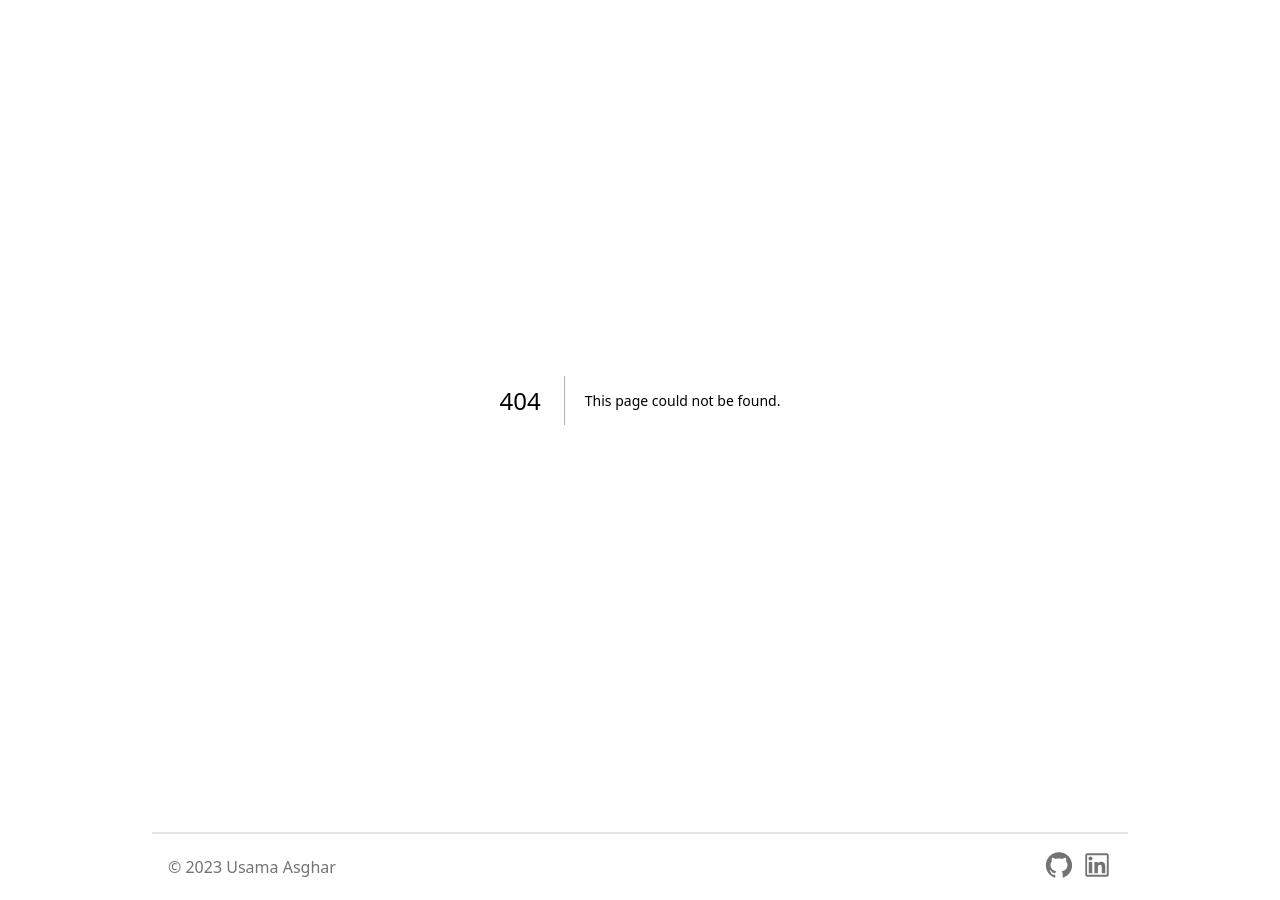
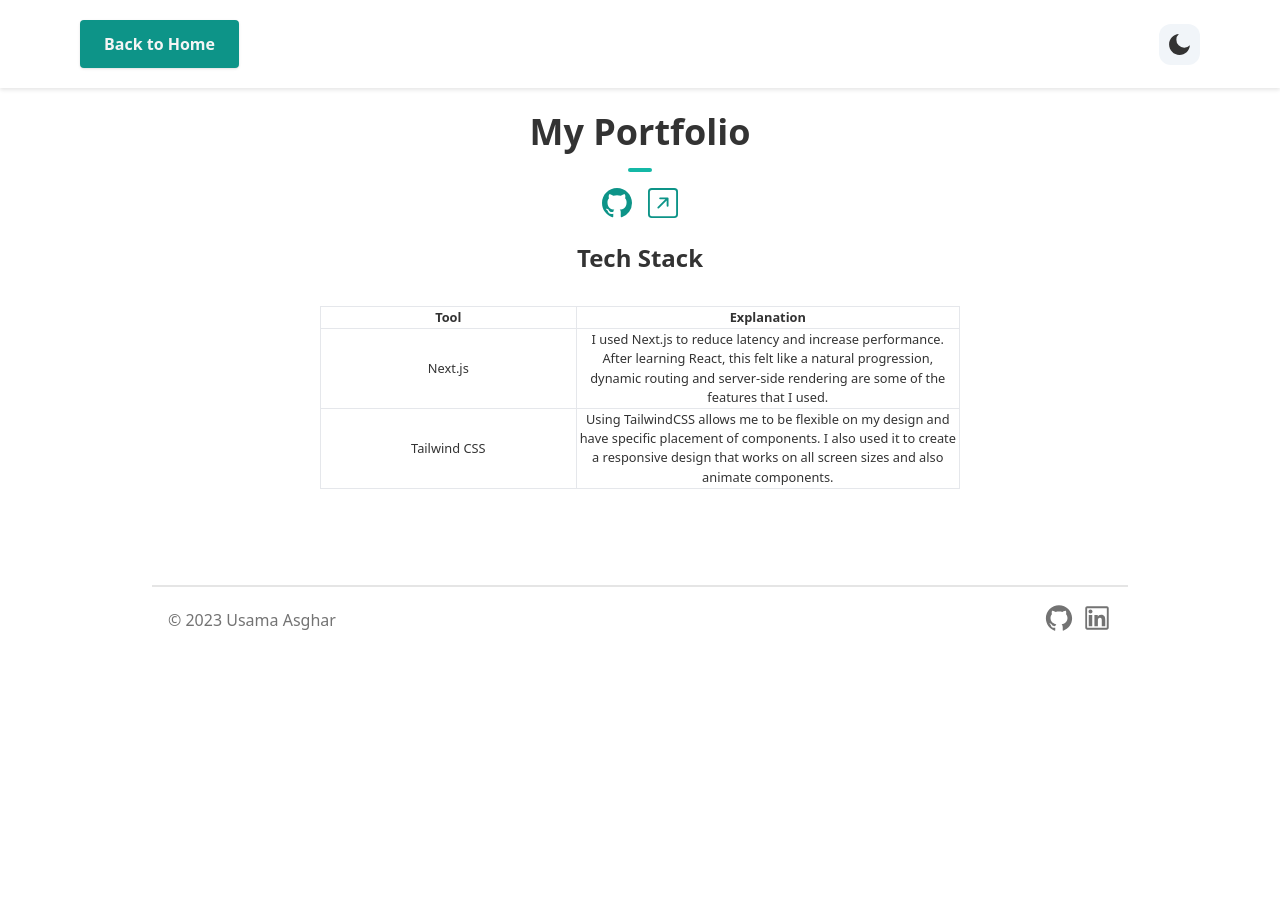
Before and after one commit to usama-asghar1/myPortfolio, a Next.js app in the folder portfolio/: page /myportfolio in a window 1280 px wide. Before the commit this address had no page. After the commit the page ends 800 px from the top, so only its background shows below. Built offline with nearby package versions, Linux system fonts and the light colour scheme.

Commit message:
tech stack portfolio added

```diff
--- a/portfolio/src/app/ecokitchen/page.js
+++ b/portfolio/src/app/ecokitchen/page.js
@@ -26,7 +26,7 @@ export default function Ecokitchen() {
         <div className="my-12 pb-12 pt-20 md:pt-16 md:pb-30">
 
         <h1 className="text-center font-bold text-4xl">
-        Eco Kitchen
+        {project.name}
           <hr className="w-6 h-1 mx-auto my-4 bg-teal-500 border-0 rounded" />
            <div className="flex flex-row justify-center space-x-4">
 
@@ -40,17 +40,28 @@ export default function Ecokitchen() {
           </div>
         </h1>
 
-
-
-
-
-
         <div className="text-center">
       <h1 className="text-2xl font-bold mb-6 mt-8">Quick Demo</h1>
+      <p className="mb-8">
+        This is a short demo of the app that only shows a few features.
+       <br />
+        Check out the full app to see all the features in action!
+      </p>
       <div className="max-w-lg mx-auto mt-4 mb-8">
         <video controls className="w-full">
           <source src="/EcoKitchenDemo.mp4" type="video/mp4" />
-          Your browser does not support the video tag.
+        </video>
+      </div>
+    </div>
+
+    <div className="text-center">
+      <h1 className="text-2xl font-bold mb-6 mt-8">Full Presentation</h1>
+      <p className="mb-8">
+        This is a full presentation of the app by the team console.loggers().
+      </p>
+      <div className="max-w-lg mx-auto mt-4 mb-8">
+        <video controls className="w-full">
+          <source src="/finalPresentation.mp4" type="video/mp4" />
         </video>
       </div>
     </div>
@@ -58,7 +69,7 @@ export default function Ecokitchen() {
       <h1 className="text-center font-bold text-2xl mt-6 mb-8">Tech Stack</h1>
 
       <p>
-       <div className="flex flex-row justify-center">
+       <div className="flex flex-row justify-center text-center">
         <div className="md:w-1/2 p-4 md:p-0 flex flex-col items-center justify-center text-[2vmax] md:text-[1vmax]">
         <table className="w-full table-fixed border">
       <thead>
--- /dev/null
+++ b/portfolio/src/app/myportfolio/page.js
@@ -0,0 +1,82 @@
+'use client'
+
+import NavbarSubPage from '../../components/navbarSubPage'
+import Link from 'next/link'
+import { BsGithub, BsArrowUpRightSquare } from "react-icons/bs"
+
+const project =
+{
+    name: "My Portfolio",
+    description: "My portfolio website created with Next v13 and Tailwind CSS.",
+    image: "/portfolio.png",
+    github: "https://github.com/usama-asghar1/myPortfolio",
+    link: "https://usama-asghar.netlify.app/",
+
+  }
+
+
+export default function Ecokitchen() {
+    return (
+        <>
+
+        <NavbarSubPage/>
+        <main className="animate-fadeIn animation-delay-2">
+
+        <div className="my-12 pb-12 pt-20 md:pt-16 md:pb-30">
+
+        <h1 className="text-center font-bold text-4xl">
+        {project.name}
+          <hr className="w-6 h-1 mx-auto my-4 bg-teal-500 border-0 rounded" />
+           <div className="flex flex-row justify-center space-x-4">
+
+             <Link href={project.github} target="_blank" className="text-teal-600">
+                <BsGithub  size={30}  className="hover:-translate-y-1 transition-transform cursor-pointer"   />
+             </Link>
+             <Link href={project.link} target="_blank" className="text-teal-600">
+                <BsArrowUpRightSquare   size={30}   className="hover:-translate-y-1 transition-transform cursor-pointer"  />
+             </Link>
+
+          </div>
+        </h1>
+
+
+      <h1 className="text-center font-bold text-2xl mt-6 mb-8">Tech Stack</h1>
+
+      <p>
+       <div className="flex flex-row justify-center text-center">
+        <div className="md:w-1/2 p-4 md:p-0 flex flex-col items-center justify-center text-[2vmax] md:text-[1vmax]">
+        <table className="w-full table-fixed border">
+      <thead>
+        <tr>
+          <th className="w-2/5 border">Tool</th>
+          <th className="w-3/5 border">Explanation</th>
+        </tr>
+      </thead>
+      <tbody>
+        <tr>
+          <td className="border">Next.js</td>
+          <td className="w-2/5 border">I used Next.js to reduce latency and increase performance. After learning React, this
+          felt like a natural progression, dynamic routing and server-side rendering are some of the features that I used.
+
+          </td>
+        </tr>
+        <tr>
+          <td className="border">Tailwind CSS</td>
+          <td className="w-2/5 border">
+          Using TailwindCSS allows me to be flexible on my design and have specific placement of components.
+          I also used it to create a responsive design that works on all screen sizes and also animate components.
+          </td>
+        </tr>
+      </tbody>
+    </table>
+
+                </div>
+                </div>
+                </p>
+
+                </div>
+</main>
+</>
+
+    )
+}
--- a/portfolio/src/components/Projects.js
+++ b/portfolio/src/components/Projects.js
@@ -27,7 +27,7 @@ const projects = [
     image: "/portfolio.png",
     github: "https://github.com/usama-asghar1/myPortfolio",
     link: "https://usama-asghar.netlify.app/",
-
+    page: "/myportfolio",
   },
   {
     name: "Recipe Library",
```
Also changed, not shown: 1 other file (tests, documents, lock files or other folders).
